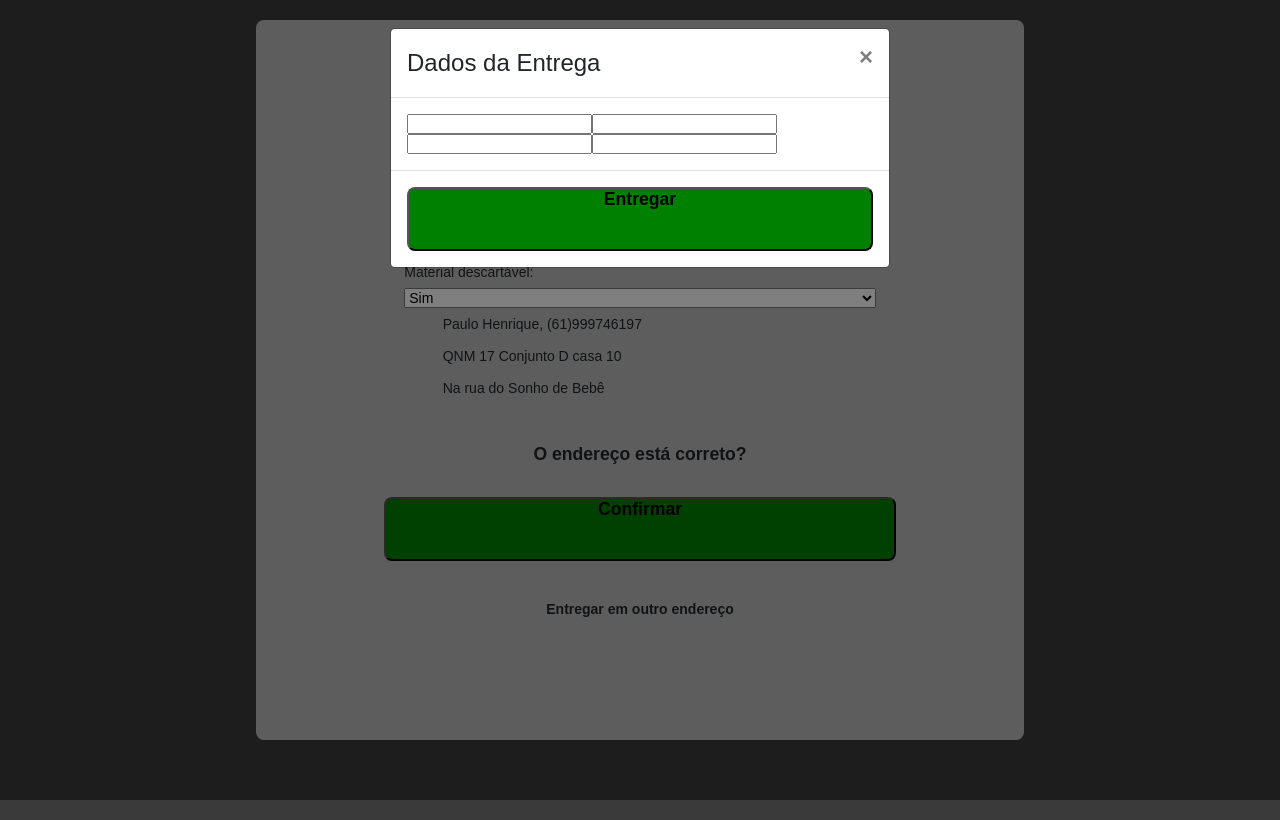
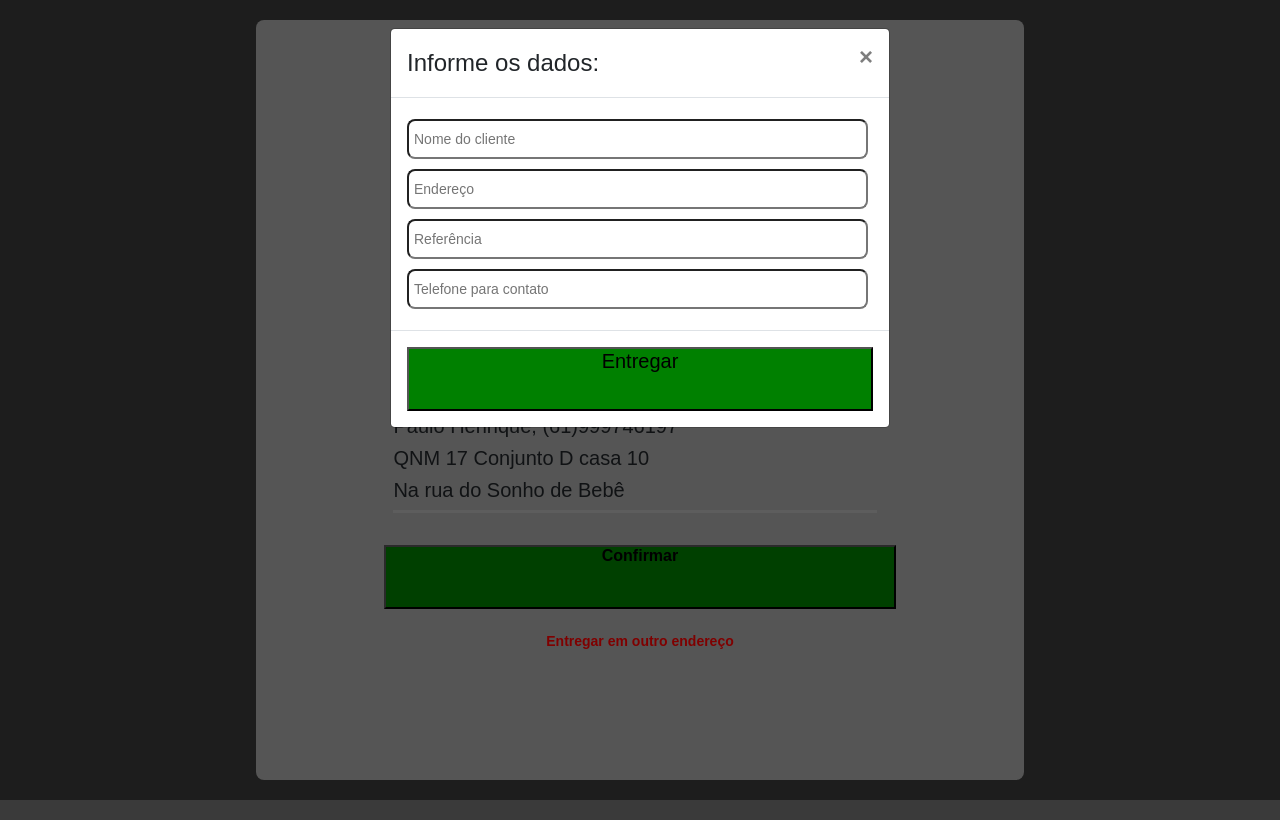
Before and after one commit to paulohlips/donavania, a React (Create React App) app: page /delivery in a window 1280 px wide. Both pictures are taken after a click on the link "Entregar em outro endereço". Built offline with nearby package versions, Linux system fonts and the light colour scheme.

Commit message:
feat/ delivery modal

```diff
--- a/src/pages/Delivery/index.js
+++ b/src/pages/Delivery/index.js
@@ -1,7 +1,16 @@
 import React, { useState } from "react";
-import { Modal, Button } from "react-bootstrap";
 
-import { Container, Icon, Title, Confirm, Box, Link } from "./styles";
+import {
+  Container,
+  Icon,
+  Title,
+  Confirm,
+  Box,
+  Link,
+  Line,
+  ModalView,
+  Item,
+} from "./styles";
 import delivery from "../../assets/food-delivery.svg";
 
 export default function Delivery() {
@@ -12,49 +21,57 @@ export default function Delivery() {
   const handleShow = () => setShow(true);
   return (
     <Container>
-      <Modal show={show} onHide={handleClose}>
-        <Modal.Header closeButton>
-          <Modal.Title>Dados da Entrega</Modal.Title>
-        </Modal.Header>
-        <Modal.Body>
-          <input />
-          <input />
-          <input />
-          <input />
-        </Modal.Body>
-        <Modal.Footer>
+      <ModalView show={show} onHide={handleClose}>
+        <ModalView.Header closeButton>
+          <ModalView.Title>Informe os dados:</ModalView.Title>
+        </ModalView.Header>
+        <ModalView.Body>
+          <input placeholder="Nome do cliente" />
+          <input placeholder="Endereço" />
+          <input placeholder="Referência" />
+          <input placeholder="Telefone para contato" />
+        </ModalView.Body>
+        <ModalView.Footer>
           <Confirm onClick={handleClose} to={"delivery"}>
-            <span>Entregar</span>
+            <h5>Entregar</h5>
           </Confirm>
-        </Modal.Footer>
-      </Modal>
+        </ModalView.Footer>
+      </ModalView>
       <Icon src={delivery} />
       <Title>Detalhes da Entrega</Title>
       <Box>
+        <Item>
           <label for="pagamento">Forma de Pagamento:</label>
           <select id="pagamento">
-          <option value="dinheiro">Dinhiro</option>
+            <option value="dinheiro">Dinheiro</option>
             <option value="cartao">Cartão Crédito/Débito</option>
           </select>
+        </Item>
         {dinheiro ? (
-          <div>
-            <span>Troco para quanto? Para quanto?</span>
-            <input />
-          </div>
+          <Item>
+            <label>Precisa de troco? Para quanto?</label>
+            <input placeholder="Ex: 20" />
+          </Item>
         ) : null}
+        <Item>
           <label for="descartavel">Material descartável:</label>
           <select id="descartavel">
             <option value="sim">Sim</option>
             <option value="nao">Não</option>
           </select>
-        <span>Paulo Henrique, (61)999746197 </span>
+        </Item>
+        <span class="question">Os dados da entrega estão corretos?</span>
+        <Line />
+        <h5>Paulo Henrique, (61)999746197 </h5>
 
-        <span>QNM 17 Conjunto D casa 10</span>
-        <span>Na rua do Sonho de Bebê</span>
-        <span class="question">O endereço está correto?</span>
+        <h5>QNM 17 Conjunto D casa 10</h5>
+        <h5>Na rua do Sonho de Bebê</h5>
+        <Line />
       </Box>
       <Confirm>Confirmar</Confirm>
-      <Link onClick={handleShow}>Entregar em outro endereço</Link>
+      <Link onClick={handleShow}>
+        <p>Entregar em outro endereço</p>
+      </Link>
     </Container>
   );
 }
--- a/src/pages/Delivery/styles.js
+++ b/src/pages/Delivery/styles.js
@@ -1,14 +1,15 @@
 import styled from "styled-components";
+import { Modal } from "react-bootstrap";
 
 export const Container = styled.div`
   display: flex;
   flex-direction: column;
 
-  height: auto;
+  height: 100%;
   border-radius: 8px;
   margin-top: 5vh;
   padding-bottom: 2vh;
-  background-color: #ccc;
+  background-color: #aaa;
 
   .question {
     align-self: center;
@@ -17,20 +18,53 @@ export const Container = styled.div`
     font-size: 1.1rem;
   }
 
+  label {
+    font-size: 1rem;
+    font-weight: bold;
+    margin-top: 10px;
+  }
+
+  input {
+    height: 3vh;
+    width: auto;
+    font-size: 0.9rem;
+    font-weight: bold;
+  }
+
   @media only screen and (min-width: 720px) {
     display: flex;
-    background-color: #bbb;
+    background-color: #aaa;
     margin-top: 20px;
     flex-direction: column;
 
     align-items: center;
     align-self: center;
     padding-bottom: 30px;
-    height: 90vh;
+    height: 95vh;
     width: 60vw;
     border-radius: 8px;
     margin-left: 20vw;
   }
+
+  @media screen and (max-device-width: 376px) {
+    display: flex;
+    background-color: #aaa;
+    margin-top: 20px;
+    flex-direction: column;
+
+    align-items: center;
+    padding-bottom: 30px;
+    height: auto;
+    border-radius: 8px;
+  }
+`;
+
+export const Line = styled.div`
+  display: flex;
+  width: 98%;
+  height: 3px;
+  background-color: #bbb;
+  margin-bottom: 1vh;
 `;
 
 export const Icon = styled.img`
@@ -63,7 +97,11 @@ export const Box = styled.div`
 export const Link = styled.a`
   font-weight: bold;
   align-self: center;
-  margin-top: 5vh;
+  margin: 3vh 0;
+
+  p {
+    color: red;
+  }
 `;
 
 export const Confirm = styled.button`
@@ -72,36 +110,65 @@ export const Confirm = styled.button`
   align-content: center;
   height: 8vh;
   width: 40vw;
-  border-radius: 8px;
   background-color: green;
   align-self: center;
   color: #000;
-  font-size: 1.1rem;
+  font-size: 1rem;
   font-weight: bold;
 
-  @media screen and (max-device-width: 420px) {
+  @media screen and (max-device-width: 425px) {
     display: flex;
     justify-content: center;
     align-content: center;
     height: 8vh;
     width: 80vw;
-    border-radius: 8px;
     background-color: green;
     color: #000;
     font-size: 1.1rem;
     font-weight: bold;
   }
 
-  @media screen and (max-device-width: 370px) {
+  @media screen and (max-device-width: 375px) {
     display: flex;
     justify-content: center;
     align-content: center;
     height: 8vh;
     width: 80vw;
-    border-radius: 8px;
     background-color: green;
     color: #000;
     font-size: 1.1rem;
     font-weight: bold;
   }
 `;
+
+export const ModalView = styled(Modal)`
+  input {
+    height: 5vh;
+    width: 99%;
+    margin: 5px 0;
+    border-width: 2px;
+    border-radius: 8px;
+    padding: 0 5px;
+  }
+`;
+
+export const Item = styled.div`
+  display: flex;
+  flex-direction: row;
+
+  select {
+    margin: 1.2vh 2vw;
+    height: 3vh;
+    width: 45%;
+    font-size: 0.9rem;
+    font-weight: bold;
+  }
+
+  input {
+    margin: 1.2vh 2vw;
+    height: 3.5vh;
+    width: 30%;
+    font-size: 0.9rem;
+    font-weight: bold;
+  }
+`;
--- a/src/pages/Details/styles.js
+++ b/src/pages/Details/styles.js
@@ -3,10 +3,41 @@ import { Link } from "react-router-dom";
 
 export const Container = styled.div`
   display: flex;
-  justify-content: center;
-  align-items: center;
   flex-direction: column;
-  background-color: #bbb;
+
+  height: 100%;
+  border-radius: 8px;
+  margin-top: 5vh;
+  padding-bottom: 2vh;
+  background-color: #aaa;
+  padding: 0 5vw;
+
+  @media only screen and (min-width: 720px) {
+    display: flex;
+    background-color: #aaa;
+    margin-top: 20px;
+    flex-direction: column;
+
+    align-items: center;
+    align-self: center;
+    padding-bottom: 30px;
+    height: 95vh;
+    width: 60vw;
+    border-radius: 8px;
+    margin-left: 20vw;
+  }
+
+  @media screen and (max-device-width: 376px) {
+    display: flex;
+    background-color: #aaa;
+    margin-top: 20px;
+    flex-direction: column;
+
+    align-items: center;
+    padding-bottom: 30px;
+    height: auto;
+    border-radius: 8px;
+  }
 `;
 
 export const DetailsBox = styled.div`
@@ -41,6 +72,7 @@ export const OrderDetails = styled.div`
     height: auto;
     width: 60vw;
     margin: 20px;
+    padding: 0 5vw;
   }
   flex-direction: column;
   font-size: 1.1rem;
@@ -49,6 +81,7 @@ export const OrderDetails = styled.div`
 
   border-top: 0.5px solid rgb(150, 150, 150);
   border-bottom: 0.5px solid rgb(150, 150, 150);
+  padding: 0 5vw;
 
   p {
     margin: 10px 0;
@@ -76,7 +109,6 @@ export const ButtonMore = styled(Link)`
   width: 40vw;
   margin: 15px 0;
   border-radius: 8px;
-  margin-top: 80px;
   align-self: center;
   background-color: #ccc;
   color: #000;
@@ -89,7 +121,6 @@ export const ButtonMore = styled(Link)`
     width: 80vw;
     margin: 15px 0;
     border-radius: 8px;
-    margin-top: 180px;
     background-color: #ccc;
     color: #000;
   }
--- a/src/pages/Local/styles.js
+++ b/src/pages/Local/styles.js
@@ -8,11 +8,11 @@ export const Container = styled.div`
   border-radius: 8px;
   margin-top: 5vh;
   padding-bottom: 2vh;
-  background-color: #ccc;
+  background-color: #aaa;
 
   @media only screen and (min-width: 720px) {
     display: flex;
-    background-color: #bbb;
+    background-color: #aaa;
     margin-top: 20px;
     flex-direction: column;
     justify-content: center;
--- a/src/pages/Menu/styles.js
+++ b/src/pages/Menu/styles.js
@@ -15,7 +15,7 @@ export const Container = styled.div`
 export const Card = styled.form`
   @media only screen and (min-width: 430px) {
     display: flex;
-    background-color: #bbb;
+    background-color: #aaa;
     margin-top: 20px;
     flex-direction: column;
     justify-content: center;
@@ -29,7 +29,7 @@ export const Card = styled.form`
   }
   @media screen and (max-device-width: 425px) {
     display: flex;
-    background-color: #bbb;
+    background-color: #aaa;
     margin-top: 20px;
     flex-direction: column;
     justify-content: center;
@@ -43,7 +43,7 @@ export const Card = styled.form`
 
   @media screen and (max-device-width: 370px) {
     display: flex;
-    background-color: #bbb;
+    background-color: #aaa;
     flex-direction: column;
     justify-content: center;
     align-items: center;
--- a/src/pages/SignIn/index.js
+++ b/src/pages/SignIn/index.js
@@ -1,29 +1,17 @@
-import React from 'react';
+import React from "react";
 
-import {
-    Container,
-    Image,
-    Form,
-    Text,
-    Input,
-    Button,
-    LinkTo,
-    Icon,
-} from './styles';
+import { Container, Form, Text, Input, Button, LinkTo, Icon } from "./styles";
 
-import history from '../../services/history';
+import history from "../../services/history";
 
-import background from '../../assets/header.png';
-import marmita from '../../assets/lancheira.png';
+import marmita from "../../assets/lancheira.png";
 
 export default function SignIn() {
   function handleSubmit() {
-        history.push('/menu');
+    history.push("/menu");
   }
   return (
     <Container>
-            <Image alt="background" src={background} />
-
       <Form>
         <Text>Entre e faça seu pedido</Text>
         <Icon alt="marmita" src={marmita} />
```
Lines whose indentation alone changed are shown as unchanged.
